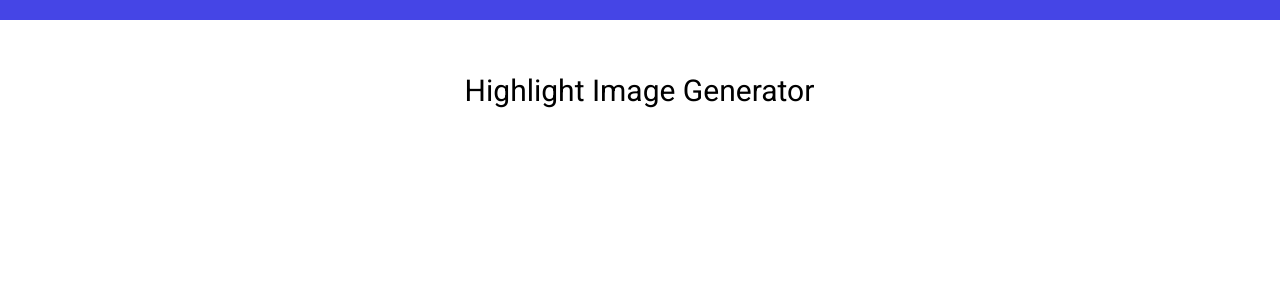
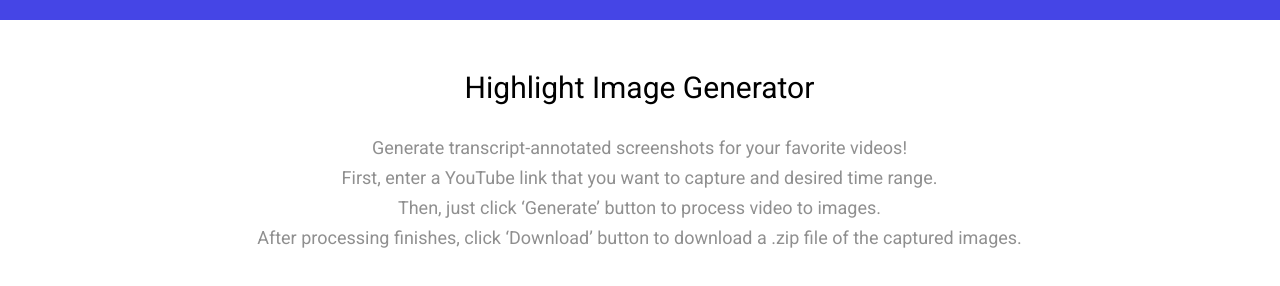
Before and after one commit to navy3690/highlight-image-generator-web, a Vue app: page / in a window 1280 px wide. Shown: the part 516-802 px from the top of the page. Built offline with nearby package versions, Linux system fonts and the light colour scheme.

Commit message:
add extra explanation

```diff
--- a/src/App.vue
+++ b/src/App.vue
@@ -28,11 +28,13 @@
         </form>
       </div>
       <div class="text-3">
-          <span
-          ><span class="roboto-normal-black-30px">Highlight Image Generator</span>
-            <!--            <span class="roboto-normal-black-20px">{{ spanText2 }}</span-->
+          <span class="roboto-normal-black-30px">Highlight Image Generator</span>
+        <pre></pre>
+        <h1 class="roboto-normal-black-20px-2">Generate transcript-annotated screenshots for your favorite videos! <br>
+          First, enter a YouTube link that you want to capture and desired time range.<br>
+          Then, just click ‘Generate’ button to process video to images.<br>
+          After processing finishes, click ‘Download’ button to download a .zip file of the captured images.</h1>
             <!--          ><span class="roboto-normal-black-20px-2">{{ spanText3 }}</span>-->
-          </span>
       </div>
     </div>
   </div>
@@ -300,7 +302,8 @@ export default {
   margin-right: 1px;
   margin-top: 53px;
   text-align: center;
-  width: 1235px;
+  width: 70%;
+  line-height: 30px;
 }
 
 .searchlink {
@@ -336,5 +339,10 @@ export default {
   font-style: normal;
 }
 
+.content {
+  width: 50%;
+  text-align: center;
+}
+
 
 </style>
```
